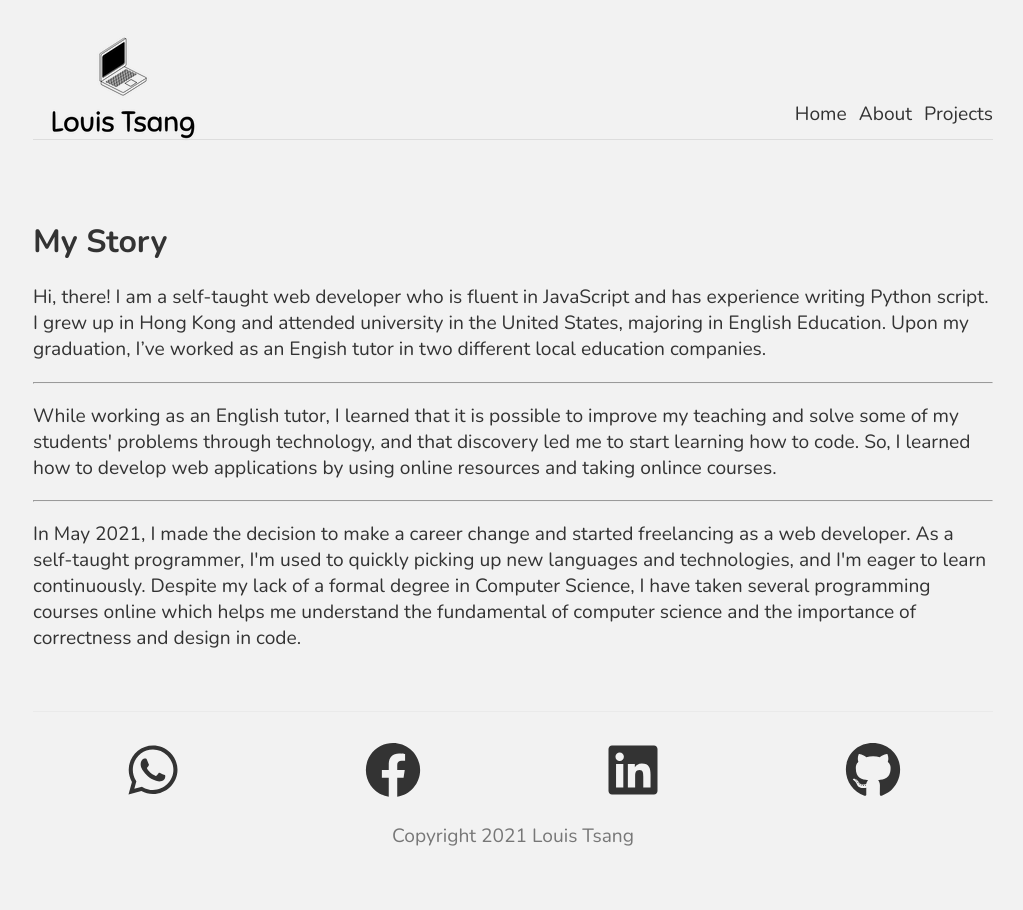
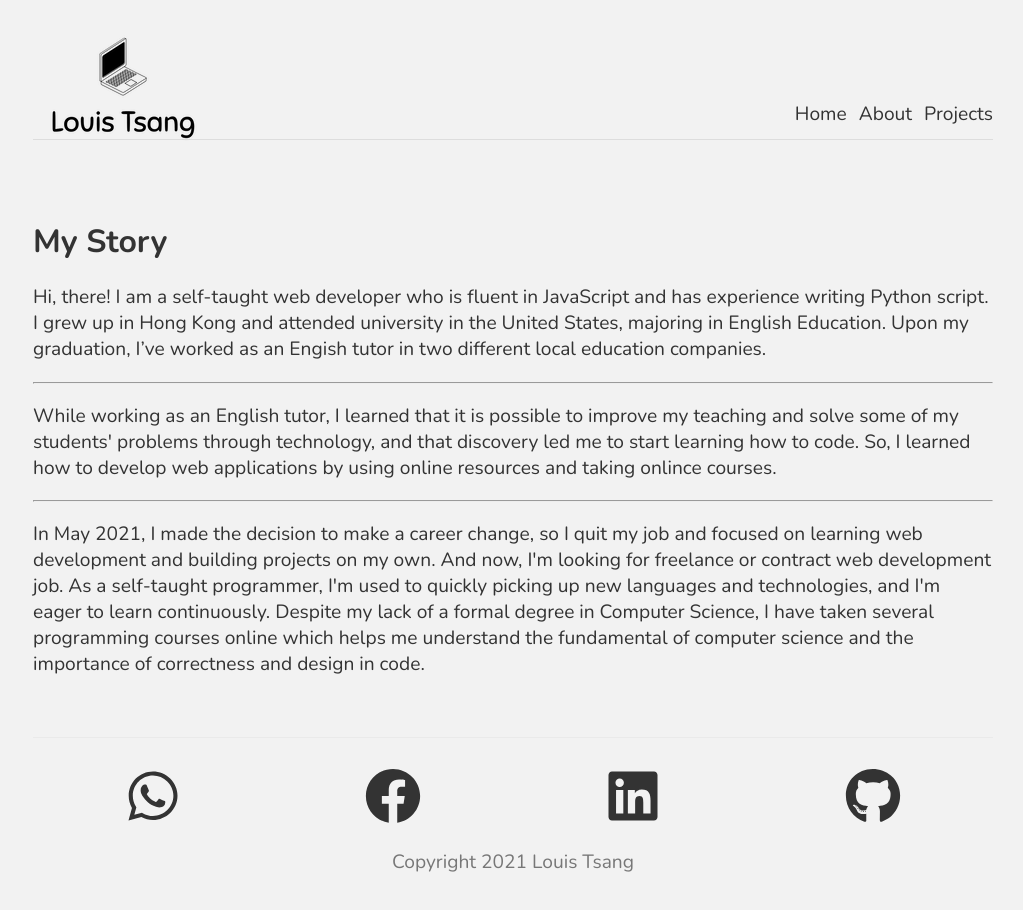
Before and after one commit to louiskwt/portfolio-page, a Next.js app: page /about in a window 1280 px wide. Shown: the top 910 px of the page, without its empty margins (127-1150 px from the left). Built offline with nearby package versions, Linux system fonts and the light colour scheme.

Commit message:
updated content

```diff
--- a/pages/about.js
+++ b/pages/about.js
@@ -44,8 +44,10 @@ const About = () => {
 				</p>
 				<hr />
 				<p>
-					In May 2021, I made the decision to make a career change and
-					started freelancing as a web developer. As a self-taught
+					In May 2021, I made the decision to make a career change, so
+					I quit my job and focused on learning web development and
+					building projects on my own. And now, I'm looking for
+					freelance or contract web development job. As a self-taught
 					programmer, I'm used to quickly picking up new languages and
 					technologies, and I'm eager to learn continuously. Despite
 					my lack of a formal degree in Computer Science, I have taken
--- a/pages/index.js
+++ b/pages/index.js
@@ -49,7 +49,6 @@ export default function Home() {
 				<ul className={styles.text}>
 					<li>Freelancing but also working on my own projects</li>
 					<li>Learning Python, NextJS, and React Native</li>
-					<li>Building my online business</li>
 				</ul>
 				<Link href='/projects'>
 					<a className={styles.btn}>See my Projects</a>
```
